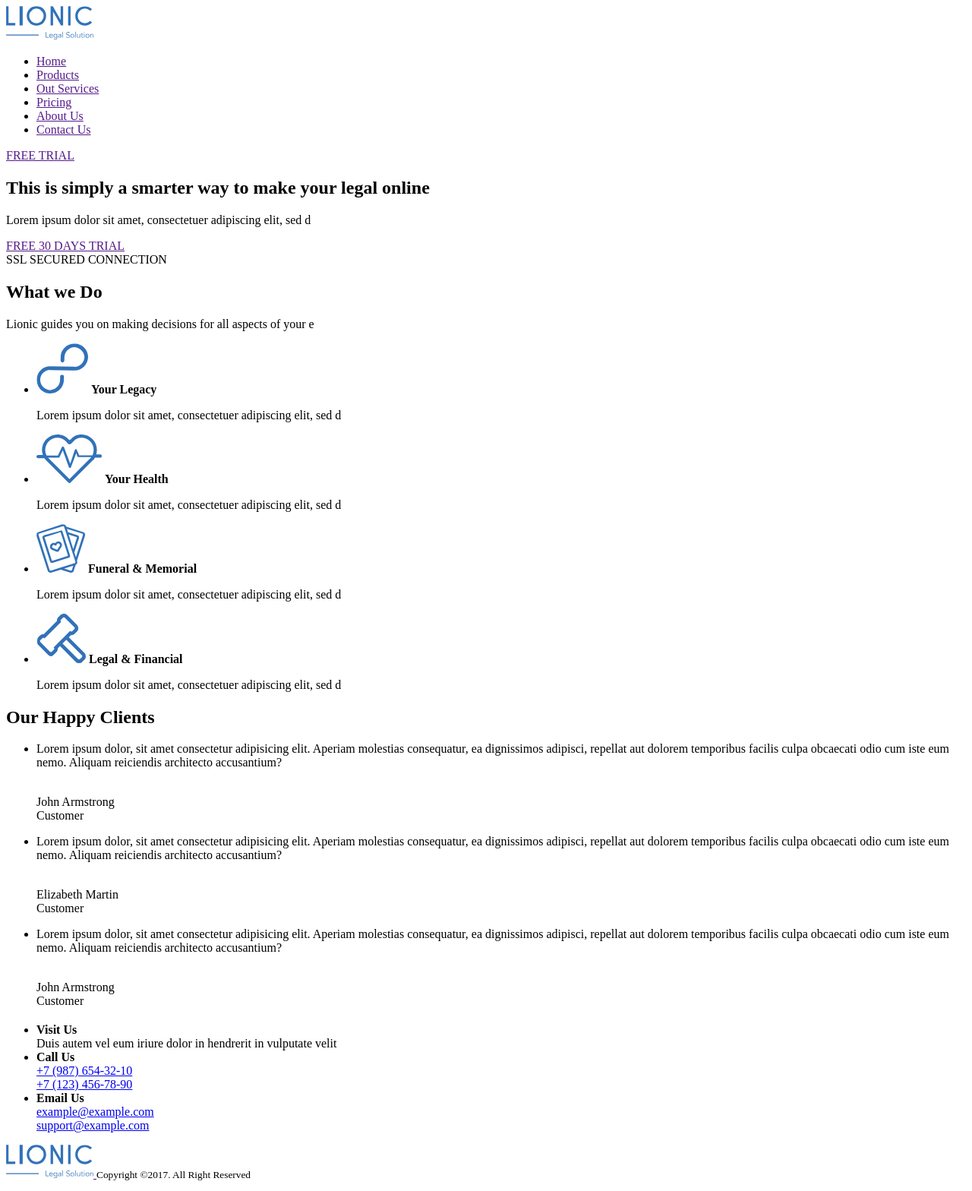
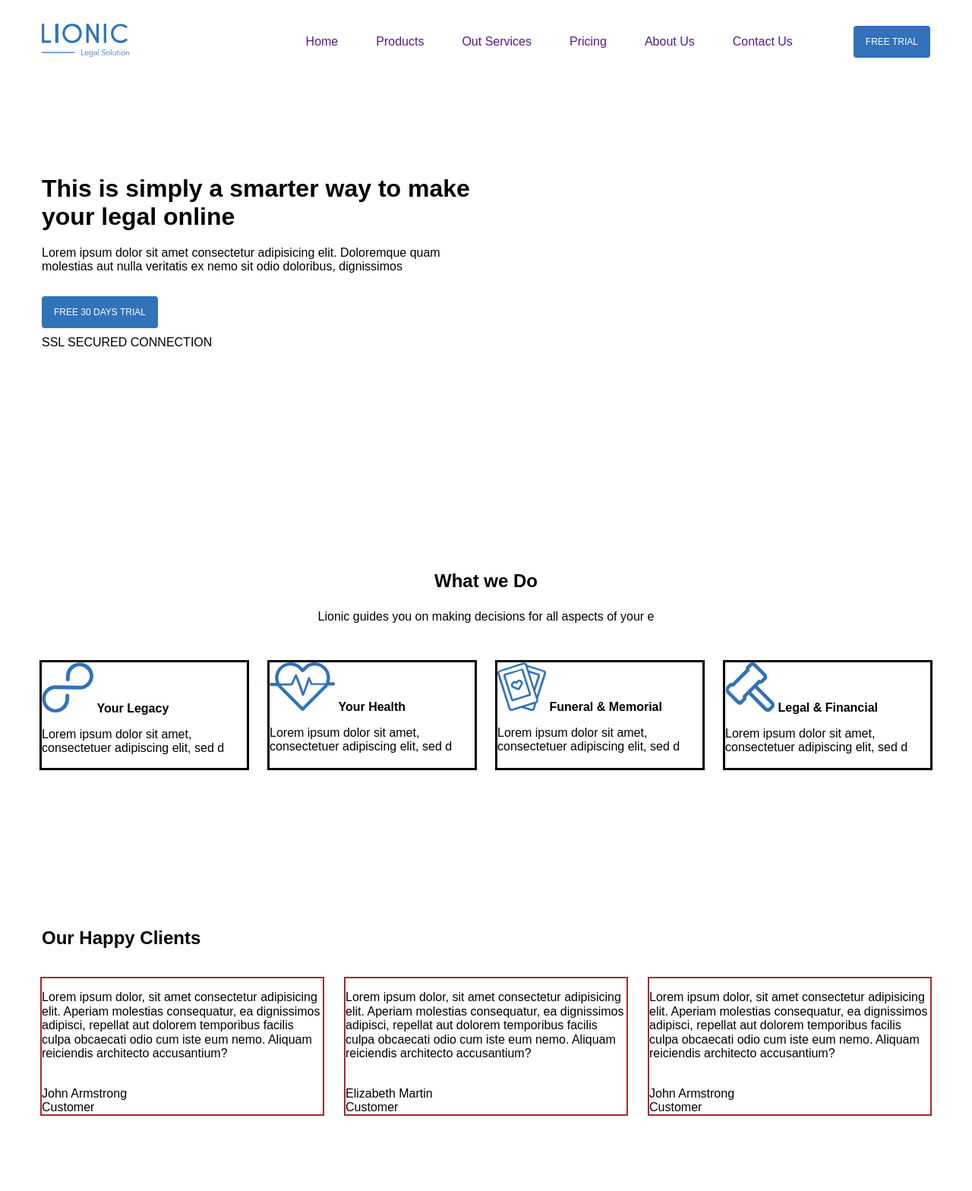
Before and after one commit to SMILE-NM/LIONIC, a plain HTML site: page index.html in a window 1280 px wide. Shown: the top 1568 px of the page at 76% size. Drawn offline with Linux system fonts and the light colour scheme.

Commit message:
Clinets normally css

```diff
--- /dev/null
+++ b/css/style.css
@@ -0,0 +1,138 @@
+* {
+  box-sizing: border-box;
+}
+
+a {
+  text-decoration: none;
+}
+
+html {
+  font-family: sans-serif;
+}
+
+ul {
+  margin: 0;
+  padding: 0;
+  list-style: none;
+}
+
+img {
+  max-width: 100%;
+}
+
+.container {
+  max-width: 1200px;
+  margin-right: auto;
+  margin-left: auto;
+  padding-left: 15px;
+  padding-right: 15px;
+}
+
+.btn {
+  display: inline-block;
+  padding: 15px 16px;
+  font-size: 12px;
+  line-height: 1;
+  text-transform: uppercase;
+  color: white;
+  background-color: #3172b9;
+  border-radius: 4px;
+  cursor: pointer;
+}
+
+.text-center {
+  text-align: center;
+}
+/* Header */
+.header {
+  height: 110px;
+}
+
+.header-container {
+  display: flex;
+  align-items: center;
+  height: 100%;
+}
+
+.logo {
+  margin-right: auto;
+}
+
+.nav-list {
+  display: flex;
+}
+
+.nav-item:not(:last-child) {
+  margin-right: 50px;
+}
+
+.header-btn {
+  margin-left: 80px;
+}
+
+/* Hero */
+.hero-container {
+  margin-top: 120px;
+  margin-bottom: 130px;
+}
+
+.hero-content {
+  max-width: 50%;
+}
+
+.section-hero-heading {
+  margin-bottom: 20px;
+}
+
+.section-hero-description {
+  margin-bottom: 30px;
+}
+
+.section-hero-btn-description {
+  margin-top: 10px;
+}
+
+/* What we do */
+.section-do {
+  padding-top: 140px;
+  padding-bottom: 100px;
+}
+
+.section-description {
+  margin-top: 25px;
+}
+
+.section-do-list {
+  display: flex;
+  margin-top: 50px;
+}
+.section-do-item {
+  flex: 1 1 25%;
+  outline: 3px solid black;
+}
+.section-do-item:not(:last-child) {
+  margin-right: 30px;
+}
+
+/* Clients */
+.section-clients {
+  padding-top: 90px;
+  padding-bottom: 160px;
+}
+.section-client-heading {
+  margin-bottom: 40px;
+}
+
+.section-clients-list {
+  display: flex;
+  margin-top: 40px;
+}
+
+.section-clients-item {
+  outline: 2px solid brown;
+  flex: 1 1 33%;
+}
+
+.section-clients-item:not(:last-child) {
+  margin-right: 30px;
+}
--- a/index.html
+++ b/index.html
@@ -4,10 +4,12 @@
     <meta charset="UTF-8" />
     <meta name="viewport" content="width=device-width, initial-scale=1.0" />
     <title>Lionic Legal solution</title>
+    <link rel="stylesheet" href="./css/normalize.css" />
+    <link rel="stylesheet" href="./css/style.css" />
   </head>
   <body>
     <header class="header">
-      <div class="container">
+      <div class="container header-container">
         <a href="" class="logo">
           <img src="img/logo.svg" alt="" class="logo-img" />
         </a>
@@ -33,18 +35,21 @@
             </li>
           </ul>
         </nav>
-        <a href="" class="btn"> FREE TRIAL </a>
+        <a href="" class="btn header-btn"> FREE TRIAL </a>
       </div>
     </header>
 
     <main>
       <section class="section-hero">
-        <div class="container">
+        <div class="container hero-container">
+          <div class="hero-content">
             <h1 class="section-hero-heading">
               This is simply a smarter way to make your legal online
             </h1>
             <p class="section-hero-description">
-            Lorem ipsum dolor sit amet, consectetuer adipiscing elit, sed d
+              Lorem ipsum dolor sit amet consectetur adipisicing elit.
+              Doloremque quam molestias aut nulla veritatis ex nemo sit odio
+              doloribus, dignissimos
             </p>
             <a href="" class="btn"> FREE 30 DAYS TRIAL </a>
             <div class="section-hero-btn-description">
@@ -52,12 +57,13 @@
               SSL SECURED CONNECTION
             </div>
           </div>
+        </div>
       </section>
 
       <section class="section-do">
         <div class="container">
-          <h2 class="section-heading">What we Do</h2>
-          <p class="section-description">
+          <h2 class="section-heading text-center">What we Do</h2>
+          <p class="section-description text-center">
             Lionic guides you on making decisions for all aspects of your e
           </p>
 
@@ -146,7 +152,7 @@
 
       <section class="section-clients">
         <div class="container">
-          <h2 class="section-heading">Our Happy Clients</h2>
+          <h2 class="section-client-heading">Our Happy Clients</h2>
           <ul class="section-clients-list">
             <li class="section-clients-item">
               <p class="section-clients-testimonial">
```
Also changed, not shown: css/normalize.css (added), 1 other file. Lines whose indentation alone changed are shown as unchanged.
